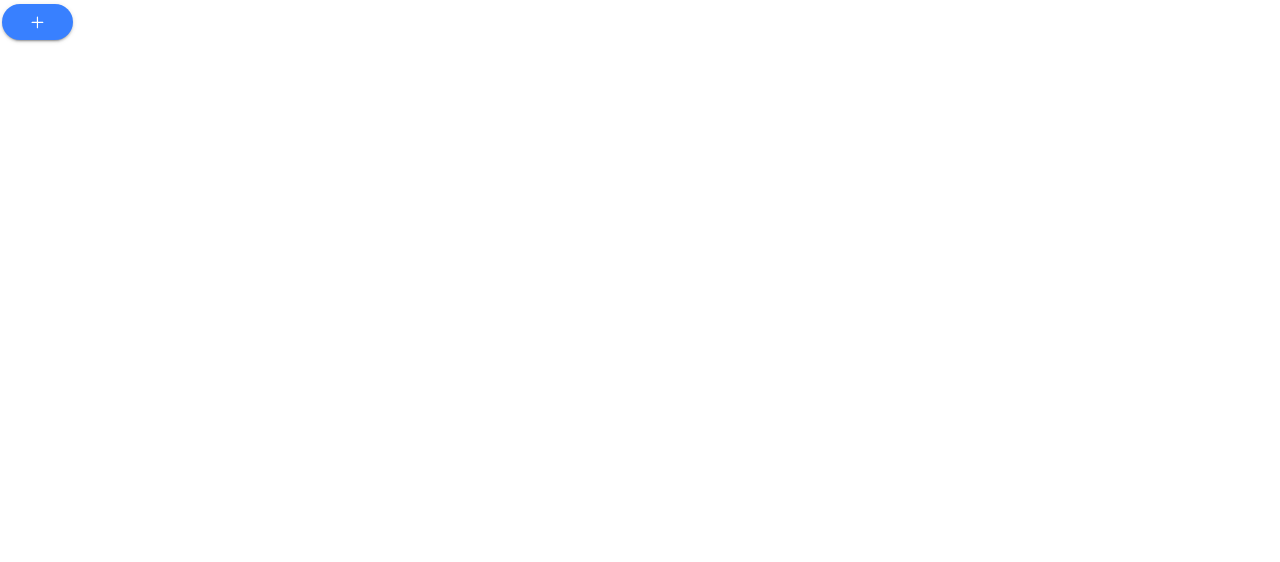
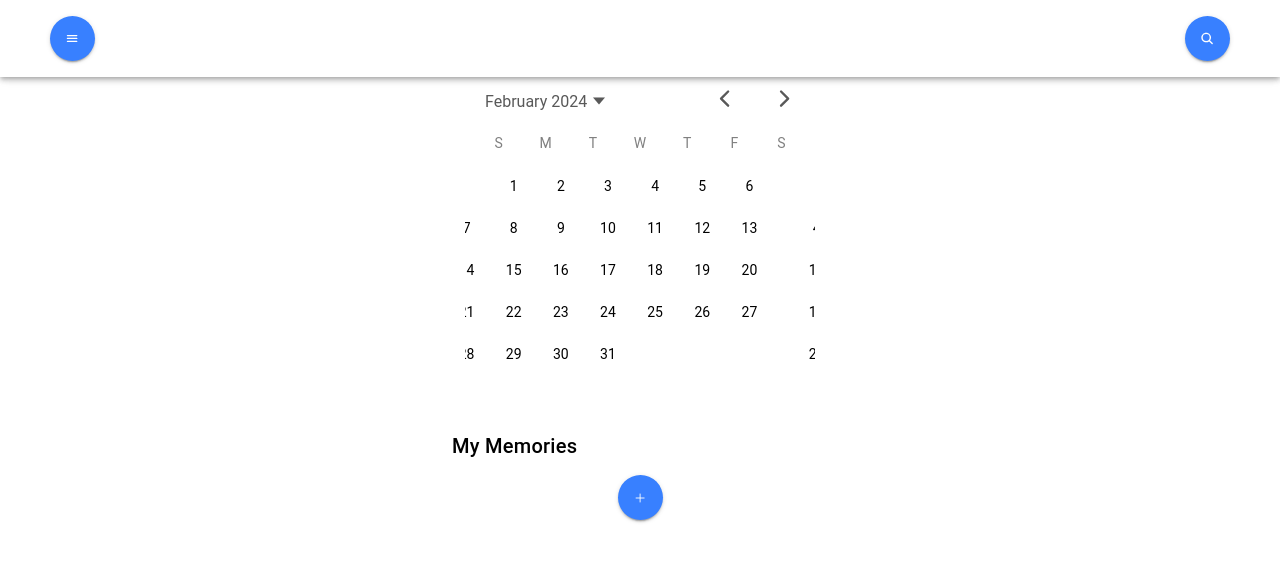
Before and after one commit to trdecker/WriteAway, a React (Vite) app: page /home in a window 1280 px wide. Shown: the top 562 px of the page. Built offline with nearby package versions, Linux system fonts and the light colour scheme.

Commit message:
newnote page

```diff
--- a/src/App.tsx
+++ b/src/App.tsx
@@ -22,6 +22,7 @@ import '@ionic/react/css/display.css';
 
 /* Theme variables */
 import './theme/variables.css';
+import NewNote from './pages/NewNote';
 
 setupIonicReact();
 
@@ -37,6 +38,9 @@ const App: React.FC = () => (
         <Route exact path="/home">
           <Home />
         </Route>
+        <Route exact path="/newnote">
+          <NewNote />
+        </Route>
         {/* Login page */}
         <Route exact path="/login">
           <Login />
--- a/src/components/Recents.tsx
+++ b/src/components/Recents.tsx
@@ -1,8 +1,10 @@
-import { IonText } from "@ionic/react"
+import { IonList, IonTitle } from "@ionic/react"
 
 const Recents: React.FC = () => {
   return (
-    <IonText>Hello World!</IonText>
+    <IonList>
+      <IonTitle>My Memories</IonTitle>
+    </IonList>
   )
 }
 
--- a/src/pages/Home.css
+++ b/src/pages/Home.css
@@ -0,0 +1,30 @@
+ion-button[shape=cirlce] {
+  --border-radius: 50%;
+  width: 45px;
+  height: 45px;
+}
+
+#header {
+  display: flex;
+  flex-direction: row;
+  justify-content: space-between;
+  padding: 12px 48px 12px 48px;
+}
+
+#row {
+  display: flex;
+  flex-direction: row;
+  justify-content: center;
+}
+
+#roundButton {
+  --border-radius: 50%;
+  width: 45px;
+  height: 45px;
+}
+
+#footer {
+  display: flex;
+  flex-direction: row;
+  justify-content: center;
+}
--- a/src/pages/Home.tsx
+++ b/src/pages/Home.tsx
@@ -1,29 +1,48 @@
-import { IonPage, IonContent, IonHeader, IonTabBar, IonTabButton, IonTabs, IonIcon, IonToolbar, IonButton } from '@ionic/react';
-import { add, menu, pencil } from 'ionicons/icons';
+import { IonPage, IonContent, IonHeader, IonTabBar, IonTabButton, IonTabs, IonIcon, IonToolbar, IonButton, IonDatetime, IonTitle, IonList, IonListHeader, IonRow, IonCol, IonRouterOutlet } from '@ionic/react';
+import { add, menu, pencil, search } from 'ionicons/icons';
 import './Home.css';
 import { IonReactRouter } from '@ionic/react-router';
 import Recents from '../components/Recents';
 import { Route } from 'react-router';
 
 const Home: React.FC = () => {
+  const addNote = () => {
+    console.log('addnote clicked')
+  }
+
+  const openMenu = () => {
+    console.log('addnote clicked')
+  }
+
+  const handleSearchButton = () => {
+    console.log('addnote clicked')
+  }
+
   return (
     <IonPage>
       {/* Content */}
       <IonContent fullscreen>
-        <IonHeader collapse="condense">
-          Recent journal entries
-          - Clickable
-          - Searchable
-          - Editable
-          Button to create new journal entry
+        <IonHeader id="header">
           {/* Menu Button */}
-          <IonButton><IonIcon icon={menu}/></IonButton>
+          <IonButton id="roundButton"><IonIcon icon={menu} /></IonButton>
           {/* Search Button */}
+          <IonButton id="roundButton"><IonIcon icon={search} /></IonButton>
         </IonHeader>
         {/* Calendar */}
+        <div id="row">
+          <IonDatetime presentation="date"/>
+        </div>
         {/* Recents */}
+        <IonRow id="row">
+          <IonCol size="4">
+            <Recents />
+          </IonCol>
+        </IonRow>
+
         {/* Add note button */}
-        <IonButton shape="round"><IonIcon icon={add}/></IonButton>
+        <div id="footer">
+          <IonButton id="roundButton" href="/newnote"><IonIcon size="large" icon={add}/></IonButton>
+        </div>
       </IonContent>
     </IonPage>
   );
--- /dev/null
+++ b/src/pages/NewNote.tsx
@@ -0,0 +1,29 @@
+import { IonButton, IonContent, IonHeader, IonIcon, IonPage, IonTextarea } from "@ionic/react"
+import { arrowBack, menu, pencil } from "ionicons/icons"
+
+
+const NewNote: React.FC = () => (
+  <IonPage>
+    {/* Content */}
+    <IonContent fullscreen>
+      <IonHeader id="header">
+        {/* Menu Button */}
+        <IonButton id="roundButton" href="/home"><IonIcon icon={arrowBack} /></IonButton>
+        {/* Search Button */}
+        <IonButton id="roundButton"><IonIcon icon={menu} /></IonButton>
+      </IonHeader>
+      {/* Title */}
+      <IonTextarea />
+      {/* Body */}
+      <IonTextarea />
+
+      {/* Add note button */}
+      <div id="footer">
+        <IonButton id="roundButton"><IonIcon size="large" icon={pencil}/></IonButton>
+        <IonButton>Save</IonButton>
+      </div>
+    </IonContent>
+  </IonPage>
+)
+
+export default NewNote
```
Also changed, not shown: src/pages/NewNote.css (added).
